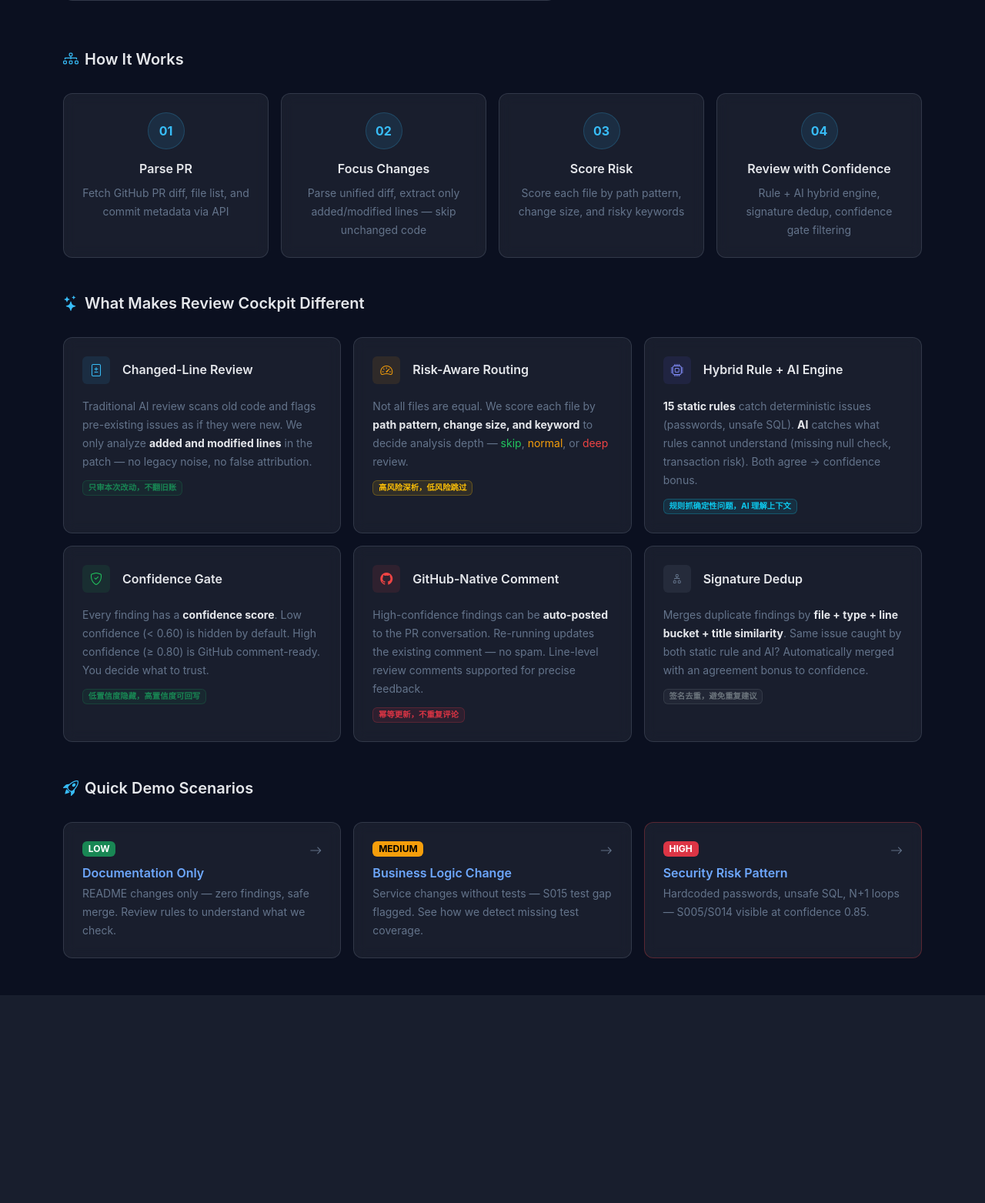
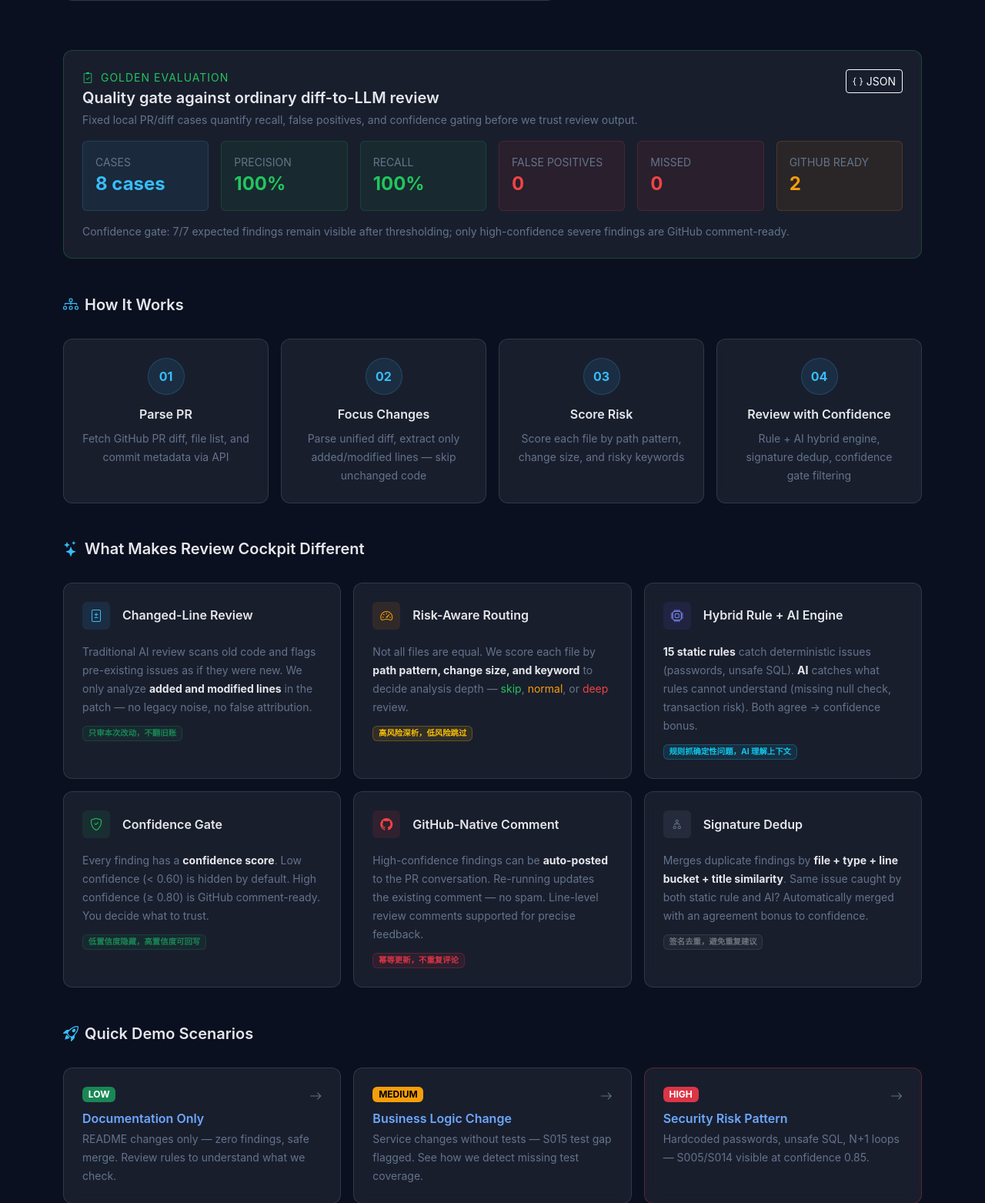
Before and after one commit to HuLi-12/ai-pre-review, a FastAPI app: page / in a window 1280 px wide. Shown: the part 656-2219 px from the top of the page at 77% size. Before the commit the page ends 1949 px from the top, so only its background shows below. Run offline with FastAPI, Linux system fonts and the light colour scheme.

Commit message:
feat(ui): wire golden evaluation into home page and report cockpit gate card
- main.py: 首页注入 golden_eval 数据，修正所有 TemplateResponse 签名
- index.html: 新增 Golden Evaluation 区块（8 cases, precision, recall, FP, missed）
- report.html: 新增 Cockpit Quality Gate 卡片对比 plain LLM vs cockpit 过滤链路
- tests: 3 个新页面测试覆盖首页指标、golden API、质量门控卡片

Co-Authored-By: Claude Opus 4.7 <noreply@anthropic.com>

```diff
--- a/main.py
+++ b/main.py
@@ -8,6 +8,7 @@ from sqlalchemy.orm import Session
 
 from config import settings
 from app.database import init_db, get_db, SessionLocal
+from app.golden_evaluation import run_golden_evaluation
 from app.models import PRReviewTask, PRChangedFile, PRReviewFinding
 from app.routers import evaluation, tasks, reports
 
@@ -41,7 +42,10 @@ templates.env.filters["from_json"] = lambda s: json.loads(s) if s else []
 
 @app.get("/", response_class=HTMLResponse)
 def index(request: Request):
-    return templates.TemplateResponse("index.html", {"request": request})
+    return templates.TemplateResponse("index.html", {
+        "request": request,
+        "golden_eval": run_golden_evaluation(),
+    })
 
 
 @app.get("/tasks", response_class=HTMLResponse)
--- a/templates/index.html
+++ b/templates/index.html
@@ -127,6 +127,70 @@
                     <i class="bi bi-chevron-right mx-1" style="font-size: 0.6rem;"></i>
                     <span class="text-light">2 comment-ready</span>
                 </div>
+            </div>
+        </div>
+    </div>
+</div>
+
+<!-- Golden Evaluation -->
+<div class="row g-3 mb-5">
+    <div class="col-12">
+        <div class="cockpit-card p-4" style="border-color: rgba(34,197,94,0.25);">
+            <div class="d-flex flex-wrap justify-content-between align-items-start gap-3 mb-3">
+                <div>
+                    <div class="small text-uppercase mb-1" style="color: var(--cockpit-success); letter-spacing: 1px;">
+                        <i class="bi bi-clipboard2-check me-1"></i> Golden Evaluation
+                    </div>
+                    <h5 class="fw-semibold mb-1">Quality gate against ordinary diff-to-LLM review</h5>
+                    <small style="color: var(--cockpit-muted);">
+                        Fixed local PR/diff cases quantify recall, false positives, and confidence gating before we trust review output.
+                    </small>
+                </div>
+                <a href="/api/evaluation/golden" class="btn btn-outline-light btn-sm">
+                    <i class="bi bi-braces"></i> JSON
+                </a>
+            </div>
+            <div class="row g-3">
+                <div class="col-6 col-lg-2">
+                    <div class="p-3 rounded" style="background: rgba(56,189,248,0.08); border: 1px solid rgba(56,189,248,0.16);">
+                        <div class="small text-uppercase" style="color: var(--cockpit-muted);">Cases</div>
+                        <div class="fs-4 fw-bold" style="color: var(--cockpit-primary);">{{ golden_eval.total_cases }} cases</div>
+                    </div>
+                </div>
+                <div class="col-6 col-lg-2">
+                    <div class="p-3 rounded" style="background: rgba(34,197,94,0.08); border: 1px solid rgba(34,197,94,0.16);">
+                        <div class="small text-uppercase" style="color: var(--cockpit-muted);">Precision</div>
+                        <div class="fs-4 fw-bold" style="color: var(--cockpit-success);">{{ (golden_eval.precision * 100)|int }}%</div>
+                    </div>
+                </div>
+                <div class="col-6 col-lg-2">
+                    <div class="p-3 rounded" style="background: rgba(34,197,94,0.08); border: 1px solid rgba(34,197,94,0.16);">
+                        <div class="small text-uppercase" style="color: var(--cockpit-muted);">Recall</div>
+                        <div class="fs-4 fw-bold" style="color: var(--cockpit-success);">{{ (golden_eval.recall * 100)|int }}%</div>
+                    </div>
+                </div>
+                <div class="col-6 col-lg-2">
+                    <div class="p-3 rounded" style="background: rgba(239,68,68,0.08); border: 1px solid rgba(239,68,68,0.16);">
+                        <div class="small text-uppercase" style="color: var(--cockpit-muted);">False Positives</div>
+                        <div class="fs-4 fw-bold" style="color: var(--cockpit-danger);">{{ golden_eval.false_positive_count }}</div>
+                    </div>
+                </div>
+                <div class="col-6 col-lg-2">
+                    <div class="p-3 rounded" style="background: rgba(239,68,68,0.08); border: 1px solid rgba(239,68,68,0.16);">
+                        <div class="small text-uppercase" style="color: var(--cockpit-muted);">Missed</div>
+                        <div class="fs-4 fw-bold" style="color: var(--cockpit-danger);">{{ golden_eval.false_negative_count }}</div>
+                    </div>
+                </div>
+                <div class="col-6 col-lg-2">
+                    <div class="p-3 rounded" style="background: rgba(245,158,11,0.08); border: 1px solid rgba(245,158,11,0.16);">
+                        <div class="small text-uppercase" style="color: var(--cockpit-muted);">GitHub Ready</div>
+                        <div class="fs-4 fw-bold" style="color: var(--cockpit-warning);">{{ golden_eval.github_ready_count }}</div>
+                    </div>
+                </div>
+            </div>
+            <div class="mt-3 small" style="color: var(--cockpit-muted);">
+                Confidence gate: {{ golden_eval.visible_expected_count }}/{{ golden_eval.expected_total }} expected findings remain visible after thresholding;
+                only high-confidence severe findings are GitHub comment-ready.
             </div>
         </div>
     </div>
```
Also changed, not shown: templates/report.html (+22 -0 lines), tests/test_pages.py (+45 -0 lines).
